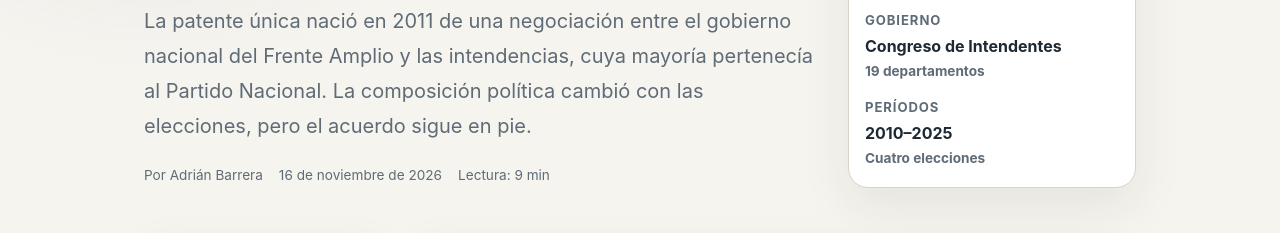
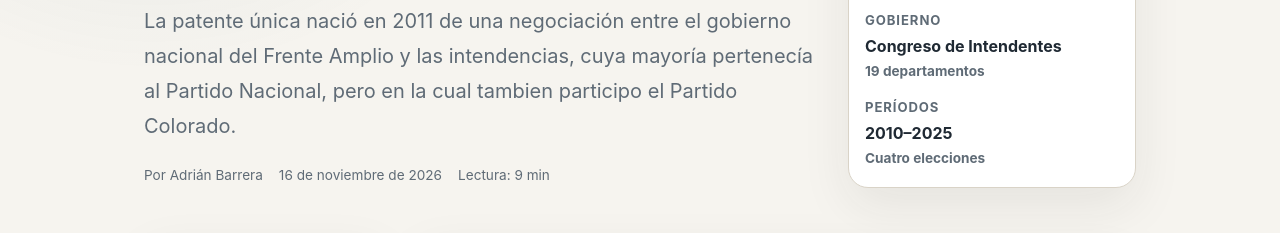
Before and after one commit to sfadrianuy/adrianuy, a plain HTML site: page posts/sucive-control-politico.html in a window 1280 px wide. Shown: the part 409-642 px from the top of the page. Drawn offline with Linux system fonts and the light colour scheme.

Commit message:
Update sucive-control-politico.html
Signed-off-by: Adrián Barrera <82606639+sfadrianuy@users.noreply.github.com>

```diff
--- a/posts/sucive-control-politico.html
+++ b/posts/sucive-control-politico.html
@@ -599,7 +599,7 @@ tbody tr:last-child > * { border-bottom: 0; }
             <div>
 <p class="eyebrow">Artículo · Uruguay · Política departamental</p>
 <h1 id="article-title">SUCIVE: el acuerdo político que lo creó y lo sostiene</h1>
-<p class="article-summary">La patente única nació en 2011 de una negociación entre el gobierno nacional del Frente Amplio y las intendencias, cuya mayoría pertenecía al Partido Nacional. La composición política cambió con las elecciones, pero el acuerdo sigue en pie.</p>
+<p class="article-summary">La patente única nació en 2011 de una negociación entre el gobierno nacional del Frente Amplio y las intendencias, cuya mayoría pertenecía al Partido Nacional, pero en la cual tambien participo el Partido Colorado.</p>
 <div class="byline"><span>Por Adrián Barrera</span><time datetime="2026-11-16">16 de noviembre de 2026</time><span>Lectura: 9 min</span></div>
             </div>
             <aside class="meta-card" aria-label="Datos del artículo">
```
